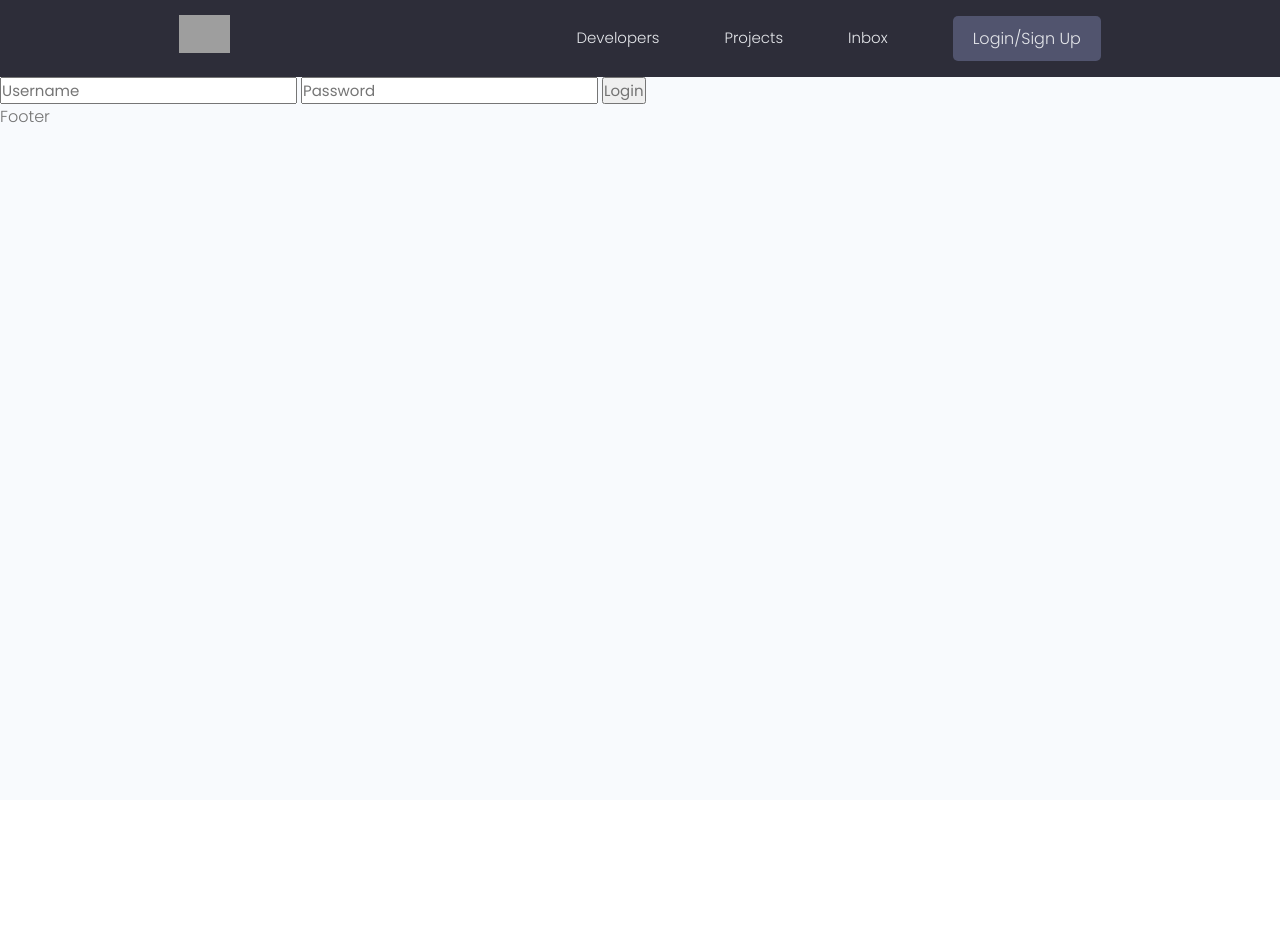
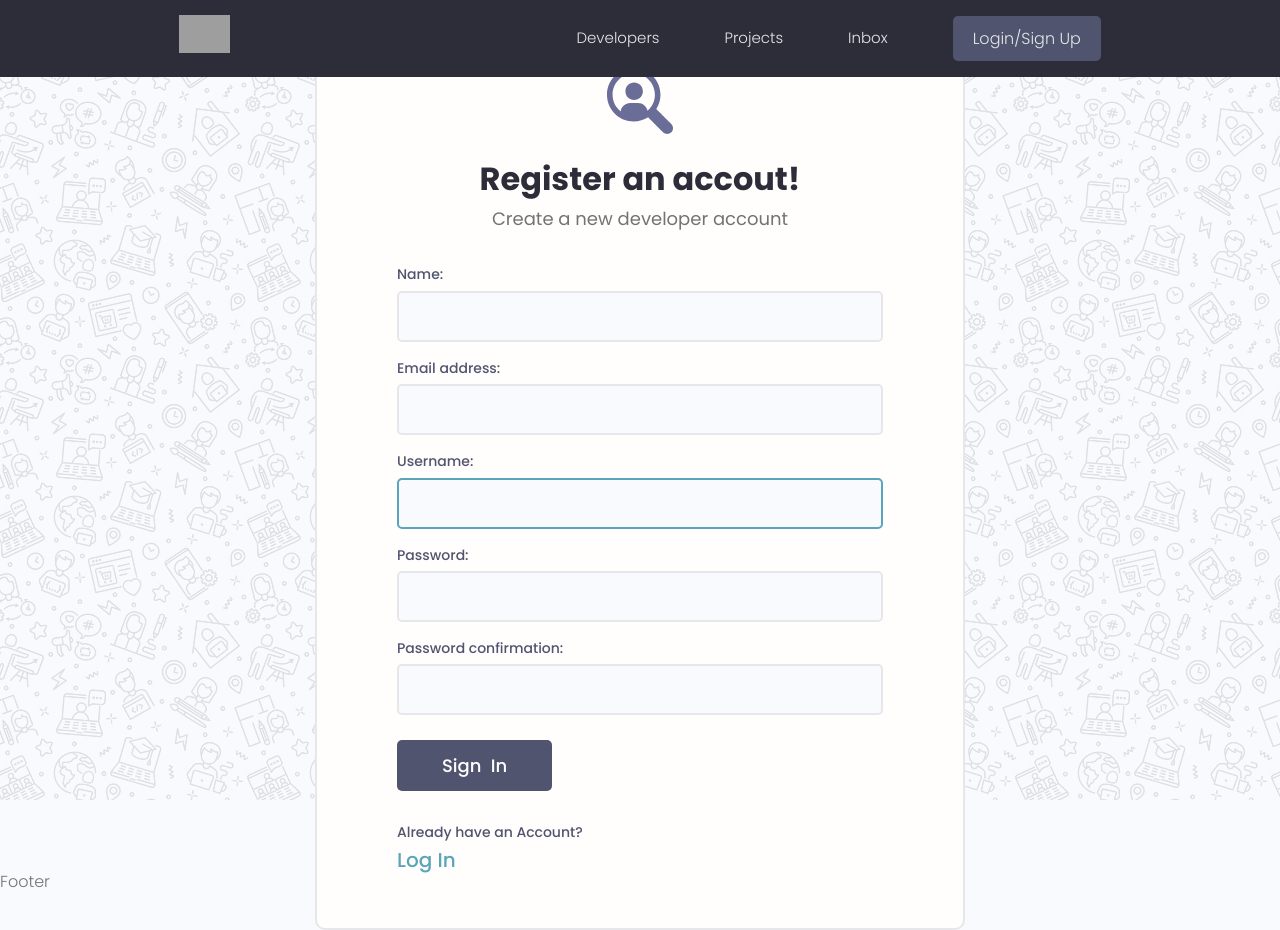
Before and after one commit to Sebastian-Constantin-Iacob/django_projects, a Django app: page /register/ in a window 1280 px wide. Before the commit the page ends 123 px from the top, so only its background shows below. Run offline with Django 4.2, Linux system fonts and the light colour scheme; some libraries are stand-ins or nearby versions; grey boxes are pictures that could not be loaded.

Commit message:
Add style to messages / login /logout

```diff
--- a/Study Bud/devsearch/templates/main.html
+++ b/Study Bud/devsearch/templates/main.html
@@ -21,12 +21,21 @@
     <body>
         {% include 'navbar.html' %}
 
-        {% if messages %}
+        <!-- {% if messages %}
         <ul class="messages">
          {% for message in messages %}
         <li{% if message.tags %} class="{{ message.tags }}"{% endif %}>{{ message }}</li>
          {% endfor %}
         </ul>
+        {% endif %} -->
+
+        {% if messages %}
+        {% for message in messages %}
+        <div class="alert alert--{{message.tags}}" >
+            <p class="alert__message">{{message}}</p>
+            <button class="alert__close">x</button>
+        </div>
+        {% endfor %}
         {% endif %}
 
         {%  block content %}
@@ -34,6 +43,7 @@
         {% endblock content %}
 
         <p>Footer</p>
-        <script src="" async defer></script>
+
     </body>
+    <script src="{% static 'uikit/app.js' %}"></script>
 </html>
--- /dev/null
+++ b/Study Bud/devsearch/users/forms.py
@@ -0,0 +1,19 @@
+from django.forms import ModelForm
+from django.contrib.auth.forms import UserCreationForm
+from django.contrib.auth.models import User
+
+
+class CustomUserCreatrionForm(UserCreationForm):
+    class Meta:
+        model = User
+        fields = ['first_name', 'email', 'username', 'password1', 'password2']
+        labels = {
+            'first_name': 'Name',
+        }
+
+
+    def __init__(self, *args, **kwargs) -> None:
+        super(CustomUserCreatrionForm, self).__init__(*args, **kwargs)
+
+        for name, field in self.fields.items():
+            field.widget.attrs.update({'class': 'input'})
--- a/Study Bud/devsearch/users/templates/users/login_register.html
+++ b/Study Bud/devsearch/users/templates/users/login_register.html
@@ -1,12 +1,100 @@
 {% extends 'main.html' %}
+{% load static %}
 
 {%  block content %}
 
-<form action="{% url 'login' %}" method="POST">
-    {% csrf_token %}
-    <input type="text" placeholder="Username"  name="username">
-    <input type="password" placeholder="Password" name="password">
-    <input type="submit" value="Login">
-</form>
+{% if page == 'register' %}
 
+  <div class="auth">
+    <div class="card">
+      <div class="auth__header text-center">
+        <a href="/">
+          <img src="{% static 'images/icon.svg' %}" alt="icon" />
+        </a>
+        <h3>Register an accout!</h3>
+        <p>Create a new developer account</p>
+      </div>
+
+      <form method="POST" action="{% url 'register' %}" class="form auth__form">
+        {% csrf_token %}
+
+        {% for field in form %}
+        <div class="form__field">
+          <label for="formInput#text">{{field.label}}: </label>
+          {{field}}
+
+          <!-- {% if field.help_text %}
+          <small>{{field.help_text}}</small>
+          {% endif %} -->
+
+          {% for error in field.errors %}
+            <p style="color:red">{{error}}</p>
+          {% endfor %}
+
+        </div>
+        {% endfor %}
+        <!-- Input:Text -->
+
+
+        <div class="auth__actions">
+          <input class="btn btn--sub btn--lg" type="submit" value="Sign  In" />
+        </div>
+      </form>
+      <div class="auth__alternative">
+        <p>Already have an Account?</p>
+        <a href="{% url 'login' %}">Log In</a>
+      </div>
+    </div>
+  </div>
+
+{% else %}
+
+<div class="auth">
+    <div class="card">
+      <div class="auth__header text-center">
+        <a href="/">
+          <img src="{% static 'images/icon.svg' %}" alt="icon" />
+        </a>
+        <h3>Account Login</h3>
+        <p>Hello Developer, Welcome Back!</p>
+      </div>
+
+      <form action="{% url 'login' %}" method="POST" class="form auth__form">
+        {%  csrf_token %}
+        <!-- Input:Email -->
+        <div class="form__field">
+          <label for="formInput#text">Username: </label>
+          <input
+            class="input input--text"
+            id="formInput#text"
+            type="text"
+            name="username"
+            placeholder="Enter your username..."
+          />
+        </div>
+
+        <!-- Input:Password -->
+        <div class="form__field">
+          <label for="formInput#password">Password: </label>
+          <input
+            class="input input--password"
+            id="formInput#passowrd"
+            type="password"
+            name="password"
+            placeholder="••••••••"
+          />
+        </div>
+        <div class="auth__actions">
+          <input class="btn btn--sub btn--lg" type="submit" value="Log In" />
+          <a href="forgetpassword.html">Forget Password?</a>
+        </div>
+      </form>
+      <div class="auth__alternative">
+        <p>Don’t have an Account?</p>
+        <a href="{% url 'register' %}">Sign Up</a>
+      </div>
+    </div>
+  </div>
+
+{% endif %}
 {%  endblock %}
--- a/Study Bud/devsearch/users/views.py
+++ b/Study Bud/devsearch/users/views.py
@@ -4,6 +4,7 @@ from django.contrib.auth.models import User
 from .models import Profile, Skill
 from django.contrib.auth.decorators import login_required
 from django.contrib import messages
+from .forms import CustomUserCreatrionForm
 
 # Create your views here.
 def profiles(request):
@@ -21,6 +22,7 @@ def userProfile(request, pk):
 
 
 def loginUser(request):
+    page = 'login'
 
     if request.user.is_authenticated:
         return redirect ('profiles')
@@ -47,10 +49,25 @@ def loginUser(request):
 
 def logoutUser(request):
     logout(request)
-    messages.error(request, "User was successfully logged out!")
+    messages.info(request, "User was successfully logged out!")
     return redirect('login')
 
 
 def registerUser(request):
-    context={}
+    page = 'register'
+    form = CustomUserCreatrionForm()
+
+    if request.method == 'POST':
+        form = CustomUserCreatrionForm(request.POST)
+        if form.is_valid():
+            user = form.save(commit=False)
+            user.username = user.username.lower()
+            user.save()
+            messages.success(request, 'You have succesfully registered!')
+            login(request, user)
+            return redirect('profiles')
+        else:
+            messages.error(request, 'An error  has occurred during registration.')
+
+    context={'page': page, 'form': form}
     return render(request, 'users/login_register.html', context)
```
Also changed, not shown: Study Bud/devsearch/static/images/icon.svg (added), Study Bud/devsearch/static/images/pattern.jpg (added).
